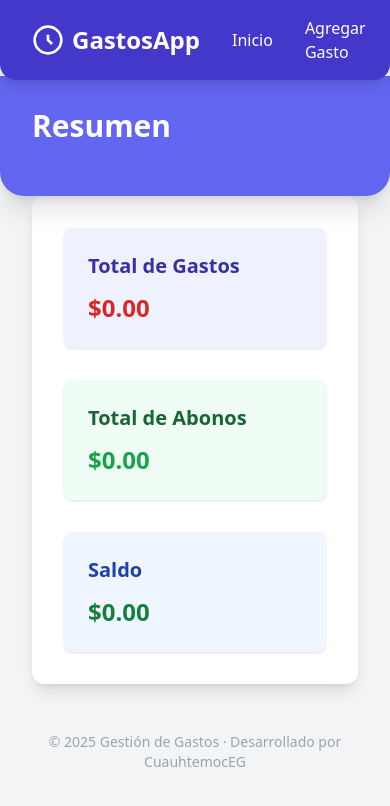
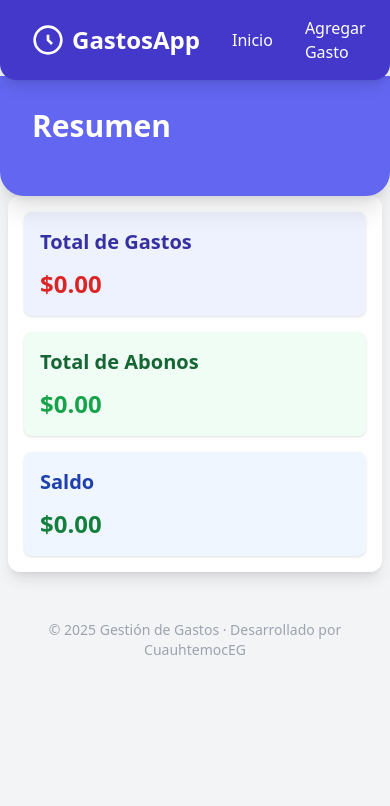
Before and after one commit to CuauhtemocEG/GestionGastos, a PHP site: page /resumen.php in a window 390 px wide; the page is wider, and only the part inside the window is pictured. Shown: the top 806 px of that part. Run offline with PHP 8.4, Linux system fonts and the light colour scheme; data that the repository does not hold is empty; some libraries are stand-ins or nearby versions.

Commit message:
add responsive design to the application

```diff
--- a/resumen.php
+++ b/resumen.php
@@ -34,18 +34,18 @@ $saldo = $totalPagos - $totalGastos;
     <h2 class="text-white text-3xl font-bold mb-3">Resumen</h2>
 </div>
 
-<main class="-mt-0 px-8">
-    <div class="bg-white rounded-xl shadow-lg p-8 min-h-[350px] mb-10">
-        <div class="grid grid-cols-1 md:grid-cols-3 gap-8">
-            <div class="bg-indigo-50 p-6 rounded-lg shadow">
+<main class="-mt-0 px-2 sm:px-4 md:px-8">
+    <div class="bg-white rounded-xl shadow-lg p-4 sm:p-6 md:p-8 min-h-[350px] mb-10 w-full">
+        <div class="grid grid-cols-1 sm:grid-cols-2 md:grid-cols-3 gap-4 sm:gap-6 md:gap-8">
+            <div class="bg-indigo-50 p-4 sm:p-6 rounded-lg shadow w-full">
                 <h3 class="text-xl font-bold text-indigo-800 mb-3">Total de Gastos</h3>
                 <p class="text-2xl font-bold text-red-600">$<?= number_format($totalGastos,2) ?></p>
             </div>
-            <div class="bg-green-50 p-6 rounded-lg shadow">
+            <div class="bg-green-50 p-4 sm:p-6 rounded-lg shadow w-full">
                 <h3 class="text-xl font-bold text-green-800 mb-3">Total de Abonos</h3>
                 <p class="text-2xl font-bold text-green-600">$<?= number_format($totalPagos,2) ?></p>
             </div>
-            <div class="bg-blue-50 p-6 rounded-lg shadow">
+            <div class="bg-blue-50 p-4 sm:p-6 rounded-lg shadow w-full">
                 <h3 class="text-xl font-bold text-blue-800 mb-3">Saldo</h3>
                 <p class="text-2xl font-bold <?= $saldo >= 0 ? 'text-green-700' : 'text-red-700' ?>">
                     $<?= number_format($saldo,2) ?>
```
Also changed, not shown: addExpenses.php (+4 -4 lines), addPago.php (+4 -4 lines), index.php (+5 -5 lines), pagos.php (+10 -10 lines).
